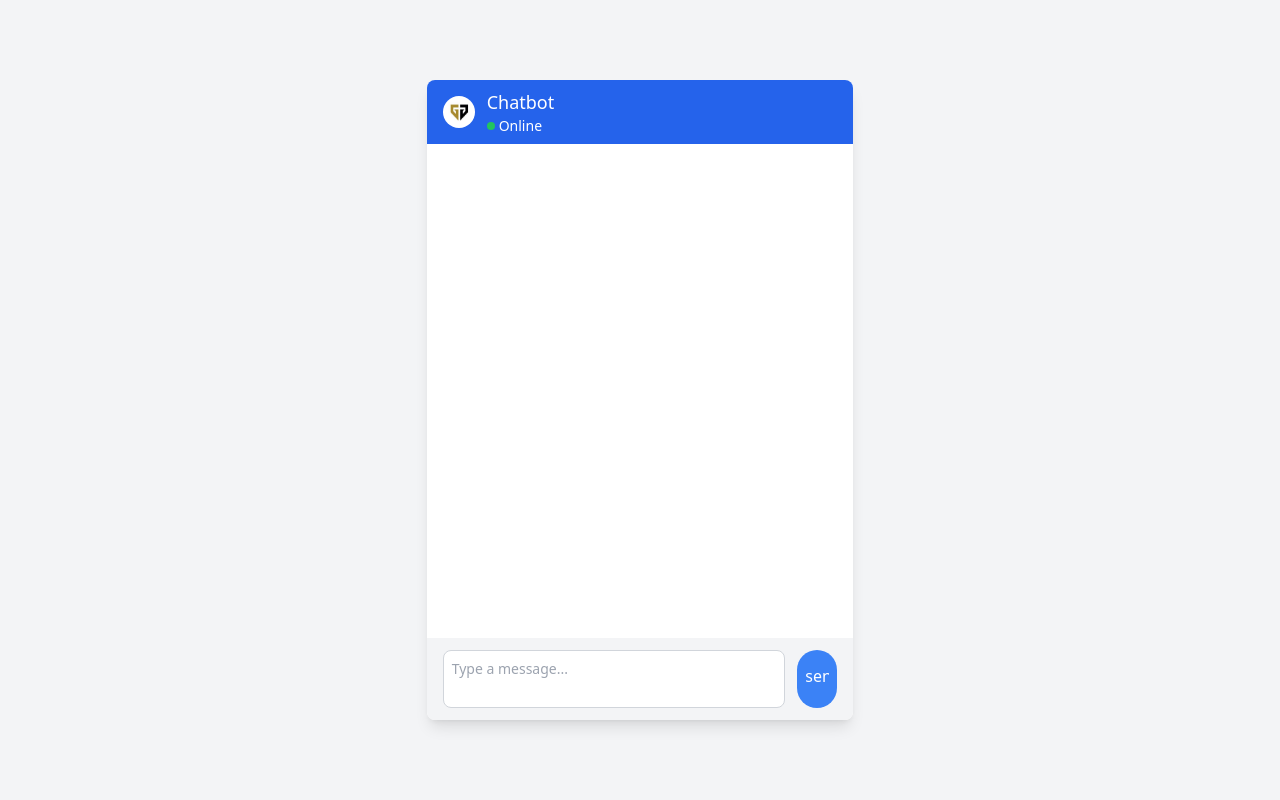
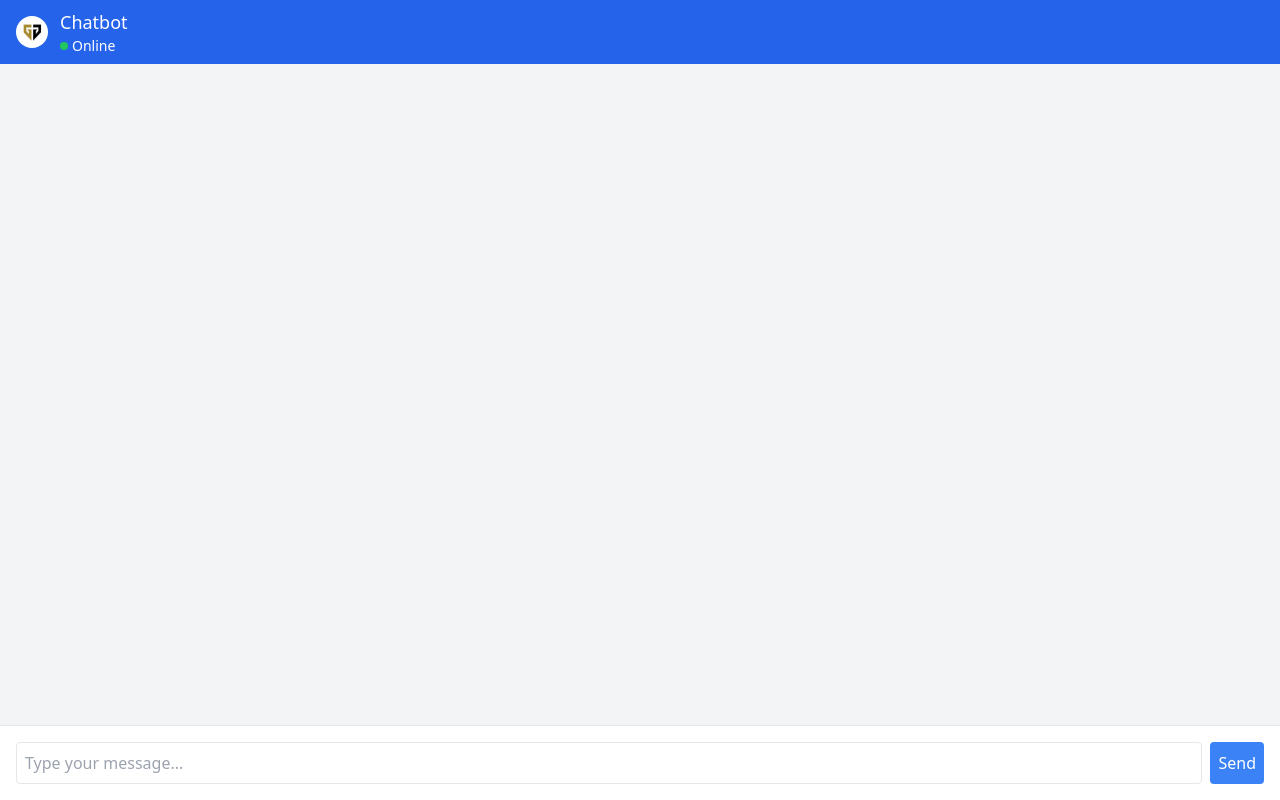
Before and after one commit to NguyenPhucTrong/Capstone-FE, an Angular app: page / in a window 1280 px wide. Built offline with nearby package versions, Linux system fonts and the light colour scheme.

Commit message:
chat bot 2

```diff
--- a/src/app/pages/chat-bot-pages/chat-bot-pages.component.html
+++ b/src/app/pages/chat-bot-pages/chat-bot-pages.component.html
@@ -1,7 +1,6 @@
-<div class="flex flex-col items-center justify-center h-screen w-screen bg-gray-100">
-  <div class="relative flex flex-col w-full md:w-1/3 h-4/5 rounded-lg bg-white shadow-lg">
+<div class="flex flex-col h-screen w-screen bg-gray-100">
   <!-- Header -->
-    <div class="flex items-center bg-blue-600 text-white rounded-t-lg px-4 py-2">
+  <div class="flex items-center bg-blue-600 text-white px-4 py-2">
     <img src="geng.jpeg" alt="Chatbot Icon" class="w-8 h-8 rounded-full mr-3">
     <div>
       <h1 class="text-lg font-medium">Chatbot</h1>
@@ -28,17 +27,9 @@
   </div>
 
   <!-- Chat Actions -->
-    <div class="flex items-center gap-3 px-4 py-3 bg-gray-100 rounded-b-lg">
-      <form [formGroup]="form" class="flex-grow flex gap-3" (ngSubmit)="onClickSendMessage()">
-        <textarea formControlName="message"
-          class="flex-grow p-2 text-sm border border-gray-300 rounded-lg resize-none focus:outline-none focus:ring-2 focus:ring-blue-500"
-          placeholder="Type a message..." (keydown.enter)="onClickEnter($event)"></textarea>
-        <button type="submit"
-          class="p-2 text-white bg-blue-500 rounded-full hover:bg-blue-600 focus:outline-none focus:ring-2 focus:ring-blue-300"
-          [disabled]="!form.valid || !canSendMessage" aria-label="Send">
-          <mat-icon>send</mat-icon>
-        </button>
-      </form>
+  <div class="p-4 bg-white border-t flex">
+    <input [(ngModel)]="userInput" type="text" class="flex-grow p-2 border rounded mr-2"
+      placeholder="Type your message..." (keydown.enter)="onEnter($event)">
+    <button (click)="sendMessage()" class="bg-blue-500 text-white p-2 rounded">Send</button>
   </div>
 </div>
-</div>
--- a/src/app/pages/chat-bot-pages/chat-bot-pages.component.ts
+++ b/src/app/pages/chat-bot-pages/chat-bot-pages.component.ts
@@ -1,10 +1,6 @@
 import { Component, OnInit, AfterViewChecked, ElementRef, ViewChild, Input } from '@angular/core';
+import { FormBuilder, FormGroup, FormsModule, ReactiveFormsModule } from '@angular/forms';
 import { CommonModule } from '@angular/common';
-import { FormBuilder, FormGroup, ReactiveFormsModule } from '@angular/forms';
-import { MatButtonModule } from '@angular/material/button';
-import { MatCardModule } from '@angular/material/card';
-import { MatInputModule } from '@angular/material/input';
-import { MatIconModule } from '@angular/material/icon';
 
 enum MessageType {
   Bot = 'bot',
@@ -23,21 +19,19 @@ interface Message {
   imports: [
     CommonModule,
     ReactiveFormsModule,
-    MatButtonModule,
-    MatCardModule,
-    MatInputModule,
-    MatIconModule
+    FormsModule
   ],
   templateUrl: './chat-bot-pages.component.html',
   styleUrls: ['./chat-bot-pages.component.css']
 })
 export class ChatBotPagesComponent implements OnInit, AfterViewChecked {
   @ViewChild('messageContainer') private messageContainer!: ElementRef;
-  @Input() public display!: string;
+  @Input() display!: string;
 
   public form!: FormGroup;
   public messages: Array<Message> = [];
-  public canSendMessage = true;
+  public userInput: string = '';
+  private canSendMessage = true;
 
   constructor(private formBuilder: FormBuilder) { }
 
@@ -51,11 +45,10 @@ export class ChatBotPagesComponent implements OnInit, AfterViewChecked {
     this.scrollToBottom();
   }
 
-  onClickSendMessage(): void {
-    if (this.form.valid && this.canSendMessage) {
-      const message = this.form.get('message')?.value;
-      this.messages.push({ text: message, type: MessageType.User });
-      this.form.reset();
+  sendMessage(): void {
+    if (this.userInput.trim() && this.canSendMessage) {
+      this.messages.push({ text: this.userInput, type: MessageType.User });
+      this.userInput = '';
       this.canSendMessage = false;
 
       // Simulate bot response
@@ -67,12 +60,12 @@ export class ChatBotPagesComponent implements OnInit, AfterViewChecked {
     }
   }
 
-  public onClickEnter(event: Event): void {
+  onEnter(event: Event): void {
     const keyboardEvent = event as KeyboardEvent;
-    keyboardEvent.preventDefault();
-    this.onClickSendMessage();
+    event.preventDefault();
+    this.sendMessage();
+
   }
-
 
   private scrollToBottom(): void {
     this.messageContainer.nativeElement.scrollTop = this.messageContainer.nativeElement.scrollHeight;
```
Lines whose indentation alone changed are shown as unchanged.
